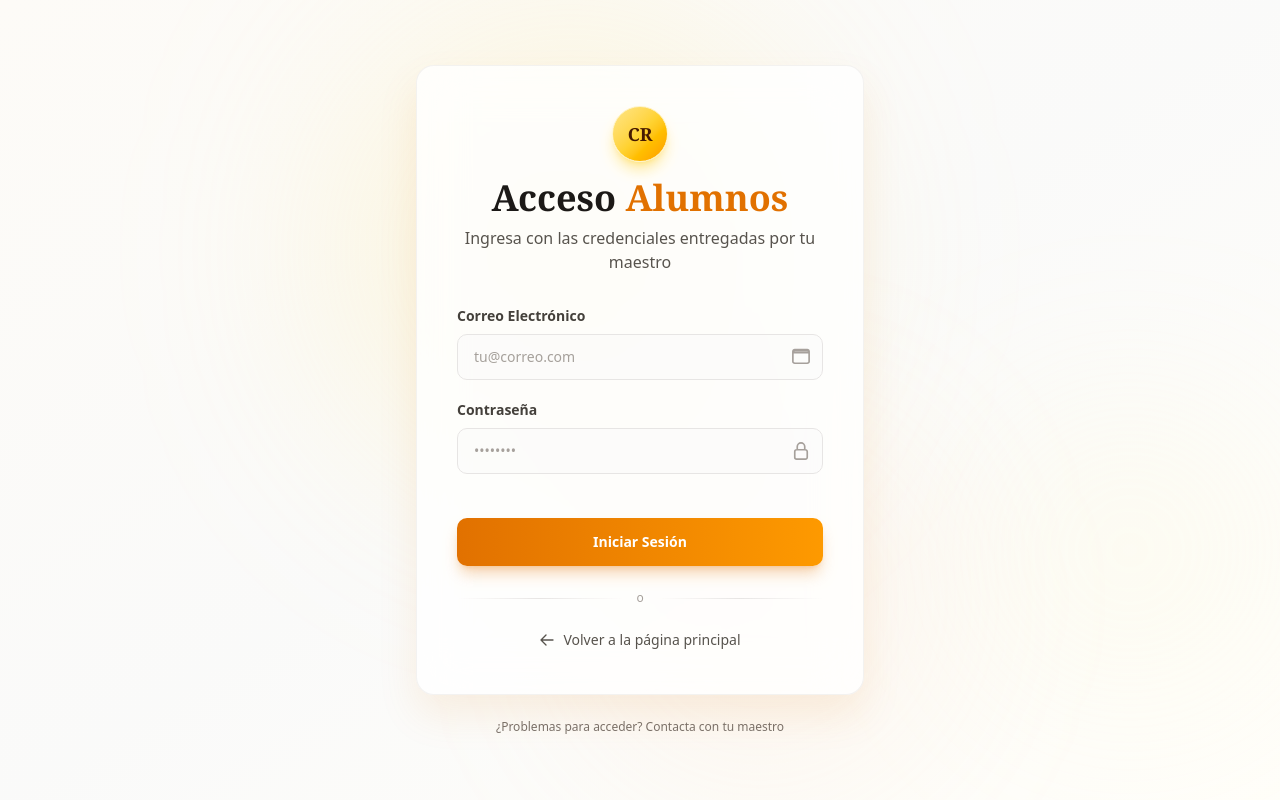
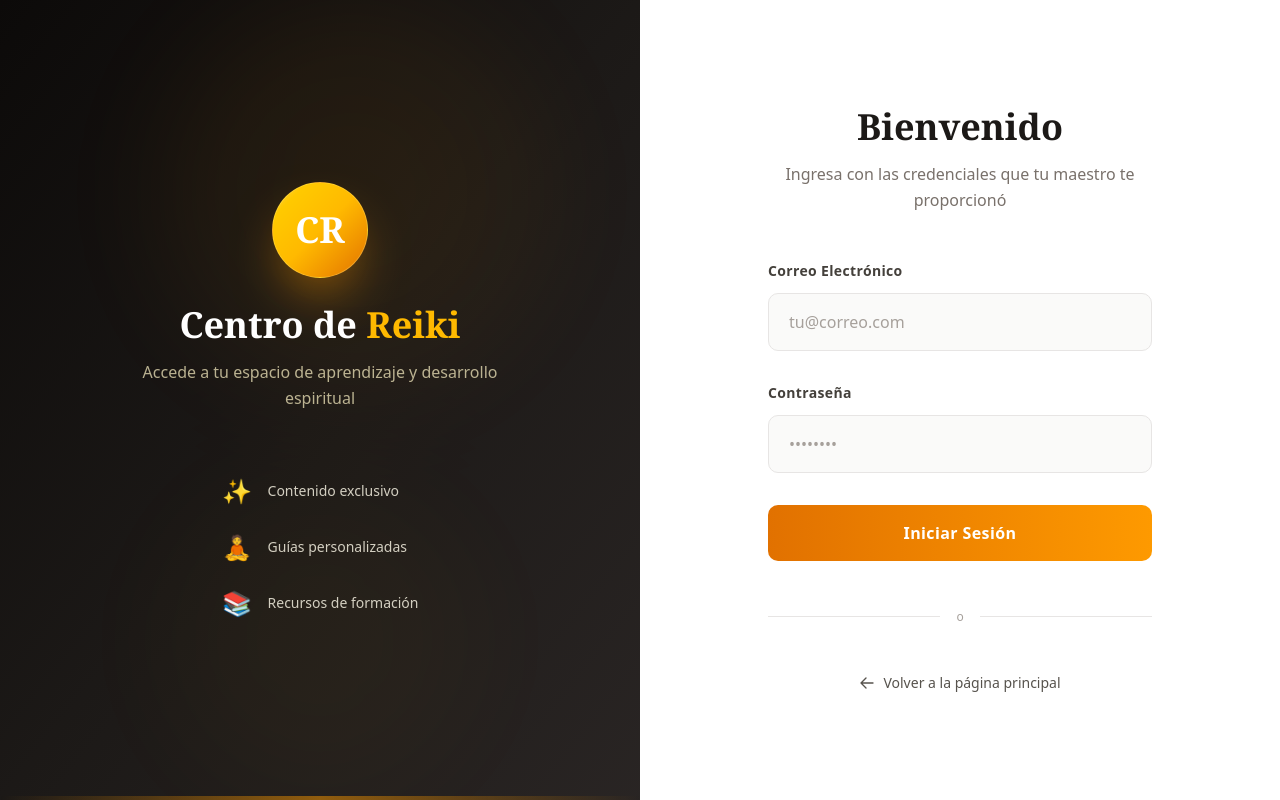
Before and after one commit to Juan-David-Idarraga/fundacion-reiki, a Next.js app: page /login in a window 1280 px wide. Built offline with nearby package versions, Linux system fonts and the light colour scheme.

Commit message:
Interfaz de login Ultra-Premium: Split screen, minimalismo y espaciado perfecto

```diff
--- a/src/app/login/page.tsx
+++ b/src/app/login/page.tsx
@@ -6,56 +6,103 @@ export default async function LoginPage({
 }: {
   searchParams: Promise<{ error?: string }>
 }) {
-  // Truco para leer si hay algún error en la URL (ej: /login?error=...)
   const params = await Promise.resolve(searchParams);
 
   return (
-    <div className="min-h-screen bg-gradient-to-br from-[#FDFBF7] via-stone-50 to-amber-50/30 font-sans text-stone-800 selection:bg-amber-200 selection:text-stone-900 flex items-center justify-center p-4 overflow-hidden">
+    <div className="min-h-screen bg-white font-sans text-stone-900 selection:bg-amber-200 selection:text-stone-900 flex overflow-hidden">
 
-      {/* Elementos decorativos de fondo */}
-      <div className="absolute inset-0 overflow-hidden pointer-events-none">
-        <div className="absolute top-0 left-1/4 w-[500px] h-[500px] bg-amber-200/20 rounded-full blur-[100px] mix-blend-multiply"></div>
-        <div className="absolute bottom-0 right-1/4 w-[400px] h-[400px] bg-orange-200/10 rounded-full blur-[80px] mix-blend-multiply"></div>
-        <div className="absolute top-1/2 right-0 w-[300px] h-[300px] bg-amber-100/15 rounded-full blur-[90px] mix-blend-multiply"></div>
-      </div>
+      {/* ========== LADO IZQUIERDO: VISUAL PREMIUM ========== */}
+      <div className="hidden lg:flex lg:w-1/2 relative overflow-hidden bg-gradient-to-br from-stone-950 via-stone-900 to-stone-800">
 
-      {/* Contenedor principal */}
-      <div className="w-full max-w-md relative z-10">
+        {/* Elementos decorativos animados */}
+        <div className="absolute inset-0 opacity-30">
+          <div className="absolute top-0 left-1/4 w-96 h-96 bg-amber-500/20 rounded-full blur-3xl animate-pulse"></div>
+          <div className="absolute bottom-0 right-1/4 w-80 h-80 bg-amber-400/10 rounded-full blur-3xl animate-pulse" style={{ animationDelay: '1s' }}></div>
+        </div>
 
-        {/* Tarjeta de login */}
-        <div className="rounded-2xl bg-white/80 backdrop-blur-xl p-8 md:p-10 shadow-[0_20px_40px_rgba(217,119,6,0.1)] border border-stone-200/50 transition-all duration-300 hover:shadow-[0_25px_50px_rgba(217,119,6,0.15)]">
+        {/* Contenido visual */}
+        <div className="relative z-10 flex flex-col items-center justify-center w-full h-full px-12 text-center space-y-8">
 
-          {/* Header con logo y título */}
-          <div className="mb-8 text-center space-y-4">
-            <div className="flex justify-center">
-              <div className="h-14 w-14 rounded-full bg-gradient-to-br from-amber-200 via-amber-300 to-amber-500 flex items-center justify-center text-amber-950 font-serif font-bold text-lg shadow-lg shadow-amber-300/50 border border-amber-100 transition-transform duration-300 hover:scale-110 hover:rotate-6">
-                CR
-              </div>
+          {/* Logo grande */}
+          <div className="space-y-6">
+            <div className="mx-auto h-24 w-24 rounded-full bg-gradient-to-br from-amber-300 via-amber-400 to-amber-600 flex items-center justify-center text-white font-serif font-bold text-4xl shadow-2xl shadow-amber-500/50 border border-amber-200/30">
+              CR
             </div>
-            <div className="space-y-2">
-              <h1 className="font-serif text-3xl md:text-4xl font-bold text-stone-900">
-                Acceso <span className="text-amber-600">Alumnos</span>
-              </h1>
-              <p className="text-sm md:text-base text-stone-600 font-light">
-                Ingresa con las credenciales entregadas por tu maestro
+
+            <div className="space-y-3">
+              <h2 className="font-serif text-4xl font-bold text-white leading-tight">
+                Centro de <span className="text-amber-400">Reiki</span>
+              </h2>
+              <p className="text-amber-100/70 text-base font-light leading-relaxed max-w-sm mx-auto">
+                Accede a tu espacio de aprendizaje y desarrollo espiritual
               </p>
             </div>
           </div>
 
-          {/* Mensaje de error */}
+          {/* Características */}
+          <div className="pt-8 space-y-6 max-w-sm">
+            {[
+              { icon: "✨", text: "Contenido exclusivo" },
+              { icon: "🧘", text: "Guías personalizadas" },
+              { icon: "📚", text: "Recursos de formación" }
+            ].map((item, idx) => (
+              <div key={idx} className="flex items-center gap-4 text-left group">
+                <div className="text-2xl transition-transform duration-300 group-hover:scale-125">{item.icon}</div>
+                <span className="text-amber-50/80 font-light text-sm">{item.text}</span>
+              </div>
+            ))}
+          </div>
+
+        </div>
+
+        {/* Línea decorativa inferior */}
+        <div className="absolute bottom-0 left-0 right-0 h-1 bg-gradient-to-r from-transparent via-amber-500/50 to-transparent"></div>
+      </div>
+
+      {/* ========== LADO DERECHO: FORMULARIO ========== */}
+      <div className="w-full lg:w-1/2 flex flex-col items-center justify-center p-6 sm:p-8 lg:p-12 bg-white">
+
+        <div className="w-full max-w-sm space-y-12">
+
+          {/* Header */}
+          <div className="space-y-6 text-center">
+
+            {/* Logo mobile */}
+            <div className="lg:hidden flex justify-center">
+              <div className="h-16 w-16 rounded-full bg-gradient-to-br from-amber-300 via-amber-400 to-amber-600 flex items-center justify-center text-white font-serif font-bold text-2xl shadow-lg shadow-amber-400/30 border border-amber-200/50">
+                CR
+              </div>
+            </div>
+
+            {/* Título */}
+            <div className="space-y-3">
+              <h1 className="font-serif text-3xl sm:text-4xl font-bold text-stone-900 leading-tight">
+                Bienvenido
+              </h1>
+              <p className="text-stone-500 text-sm sm:text-base font-light leading-relaxed">
+                Ingresa con las credenciales que tu maestro te proporcionó
+              </p>
+            </div>
+          </div>
+
+          {/* Error Message */}
           {params.error && (
-            <div className="mb-6 rounded-xl border border-red-200/50 bg-red-50/80 backdrop-blur-sm p-4 text-center space-y-1 animate-pulse">
-              <p className="text-sm font-semibold text-red-700">{params.error}</p>
-              <p className="text-xs text-red-600 font-light">Por favor, verifica tus datos e intenta nuevamente</p>
+            <div className="rounded-lg bg-red-50/80 border border-red-200/50 p-4 sm:p-5 space-y-2 animate-in fade-in slide-in-from-top-2 duration-300">
+              <p className="text-red-700 text-sm sm:text-base font-medium leading-relaxed">
+                {params.error}
+              </p>
+              <p className="text-red-600/70 text-xs sm:text-sm font-light">
+                Verifica tus datos e intenta nuevamente
+              </p>
             </div>
           )}
 
           {/* Formulario */}
-          <form action={loginAction} className="space-y-5">
+          <form action={loginAction} className="space-y-8">
 
-            {/* Campo de email */}
-            <div className="space-y-2">
-              <label className="block text-sm font-semibold text-stone-700" htmlFor="email">
+            {/* Email Field */}
+            <div className="space-y-3">
+              <label htmlFor="email" className="block text-sm font-semibold text-stone-700 tracking-wide">
                 Correo Electrónico
               </label>
               <div className="relative group">
@@ -65,19 +112,14 @@ export default async function LoginPage({
                   type="email"
                   placeholder="tu@correo.com"
                   required
-                  className="w-full rounded-lg border border-stone-200 bg-stone-50/50 px-4 py-3 text-sm text-stone-900 placeholder:text-stone-400 transition-all duration-300 focus:border-amber-500 focus:bg-white focus:outline-none focus:ring-2 focus:ring-amber-500/20 group-hover:border-stone-300 group-hover:bg-stone-50"
+                  className="w-full bg-stone-50 border border-stone-200 rounded-lg px-5 py-4 text-base text-stone-900 placeholder:text-stone-400 transition-all duration-300 focus:bg-white focus:border-amber-500 focus:ring-2 focus:ring-amber-500/20 focus:outline-none hover:border-stone-300"
                 />
-                <div className="absolute right-3 top-1/2 -translate-y-1/2 text-stone-400 group-focus-within:text-amber-600 transition-colors">
-                  <svg xmlns="http://www.w3.org/2000/svg" fill="none" viewBox="0 0 24 24" strokeWidth={2} stroke="currentColor" className="w-5 h-5">
-                    <path strokeLinecap="round" strokeLinejoin="round" d="M21.75 6.75v10.5a2.25 2.25 0 01-2.25 2.25H4.5a2.25 2.25 0 01-2.25-2.25V6.75m19.5 0A2.25 2.25 0 0019.5 4.5H4.5A2.25 2.25 0 002.25 6.75m19.5 0v-1.5a2.25 2.25 0 00-2.25-2.25H4.5a2.25 2.25 0 00-2.25 2.25v1.5m19.5 0h-15m0 0H3.75m15 0H9" />
-                  </svg>
-                </div>
               </div>
             </div>
 
-            {/* Campo de contraseña */}
-            <div className="space-y-2">
-              <label className="block text-sm font-semibold text-stone-700" htmlFor="password">
+            {/* Password Field */}
+            <div className="space-y-3">
+              <label htmlFor="password" className="block text-sm font-semibold text-stone-700 tracking-wide">
                 Contraseña
               </label>
               <div className="relative group">
@@ -87,50 +129,40 @@ export default async function LoginPage({
                   type="password"
                   placeholder="••••••••"
                   required
-                  className="w-full rounded-lg border border-stone-200 bg-stone-50/50 px-4 py-3 text-sm text-stone-900 placeholder:text-stone-400 transition-all duration-300 focus:border-amber-500 focus:bg-white focus:outline-none focus:ring-2 focus:ring-amber-500/20 group-hover:border-stone-300 group-hover:bg-stone-50"
+                  className="w-full bg-stone-50 border border-stone-200 rounded-lg px-5 py-4 text-base text-stone-900 placeholder:text-stone-400 transition-all duration-300 focus:bg-white focus:border-amber-500 focus:ring-2 focus:ring-amber-500/20 focus:outline-none hover:border-stone-300"
                 />
-                <div className="absolute right-3 top-1/2 -translate-y-1/2 text-stone-400 group-focus-within:text-amber-600 transition-colors">
-                  <svg xmlns="http://www.w3.org/2000/svg" fill="none" viewBox="0 0 24 24" strokeWidth={2} stroke="currentColor" className="w-5 h-5">
-                    <path strokeLinecap="round" strokeLinejoin="round" d="M16.5 10.5V6.75a4.5 4.5 0 10-9 0v3.75m-.75 11.25h10.5a2.25 2.25 0 002.25-2.25v-6.75a2.25 2.25 0 00-2.25-2.25H6.75a2.25 2.25 0 00-2.25 2.25v6.75a2.25 2.25 0 002.25 2.25z" />
-                  </svg>
-                </div>
               </div>
             </div>
 
-            {/* Botón de envío */}
+            {/* Submit Button */}
             <button
               type="submit"
-              className="w-full mt-6 rounded-lg bg-gradient-to-r from-amber-600 to-amber-500 px-4 py-3.5 text-sm font-bold text-white shadow-lg shadow-amber-600/30 transition-all duration-300 hover:from-amber-500 hover:to-amber-400 hover:shadow-amber-600/50 hover:-translate-y-0.5 active:translate-y-0 active:shadow-amber-600/20 focus:outline-none focus:ring-2 focus:ring-amber-500 focus:ring-offset-2 focus:ring-offset-white"
+              className="w-full bg-gradient-to-r from-amber-600 to-amber-500 text-white font-semibold py-4 px-6 rounded-lg transition-all duration-300 hover:from-amber-500 hover:to-amber-400 hover:shadow-lg hover:shadow-amber-500/30 hover:-translate-y-0.5 active:translate-y-0 active:shadow-none focus:outline-none focus:ring-2 focus:ring-amber-500 focus:ring-offset-2 text-base tracking-wide"
             >
               Iniciar Sesión
             </button>
           </form>
 
           {/* Divider */}
-          <div className="my-6 flex items-center gap-3">
-            <div className="flex-1 h-px bg-gradient-to-r from-transparent via-stone-200 to-transparent"></div>
+          <div className="flex items-center gap-4">
+            <div className="flex-1 h-px bg-stone-200"></div>
             <span className="text-xs text-stone-400 font-light">o</span>
-            <div className="flex-1 h-px bg-gradient-to-r from-transparent via-stone-200 to-transparent"></div>
+            <div className="flex-1 h-px bg-stone-200"></div>
           </div>
 
-          {/* Enlace a página principal */}
+          {/* Footer Link */}
           <div className="text-center">
             <Link
               href="/"
-              className="inline-flex items-center gap-2 text-sm font-medium text-stone-600 transition-all duration-300 hover:text-amber-600 hover:gap-3 group"
+              className="inline-flex items-center gap-2 text-sm font-medium text-stone-600 transition-all duration-300 hover:text-amber-600 group"
             >
-              <svg xmlns="http://www.w3.org/2000/svg" fill="none" viewBox="0 0 24 24" strokeWidth={2} stroke="currentColor" className="w-4 h-4 transition-transform group-hover:-translate-x-1">
+              <svg xmlns="http://www.w3.org/2000/svg" fill="none" viewBox="0 0 24 24" strokeWidth={2} stroke="currentColor" className="w-4 h-4 transition-transform duration-300 group-hover:-translate-x-1">
                 <path strokeLinecap="round" strokeLinejoin="round" d="M10.5 19.5L3 12m0 0l7.5-7.5M3 12h18" />
               </svg>
-              Volver a la página principal
+              <span>Volver a la página principal</span>
             </Link>
           </div>
 
-        </div>
-
-        {/* Footer informativo */}
-        <div className="mt-6 text-center text-xs text-stone-500 font-light">
-          <p>¿Problemas para acceder? Contacta con tu maestro</p>
         </div>
 
       </div>
```
